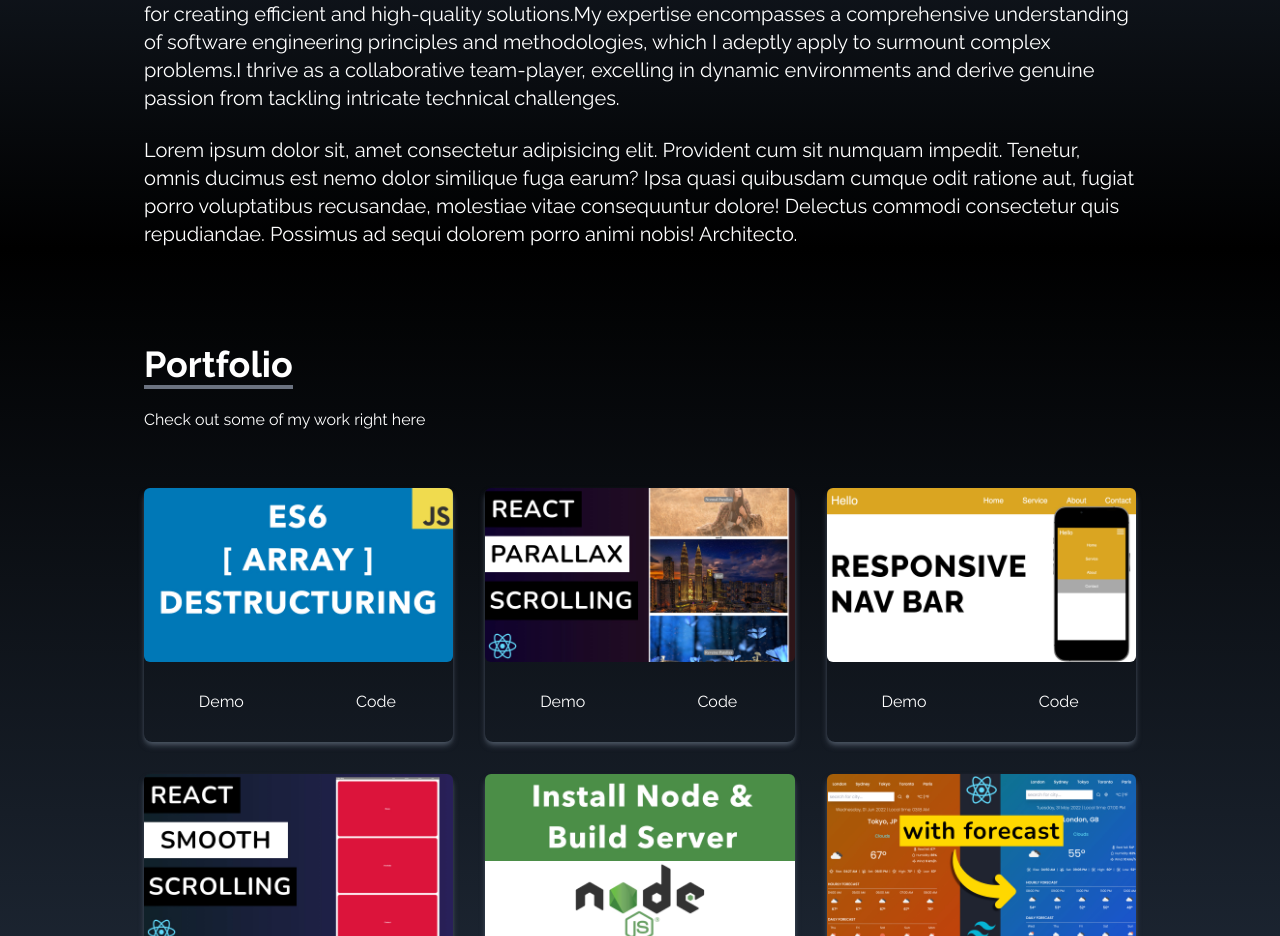
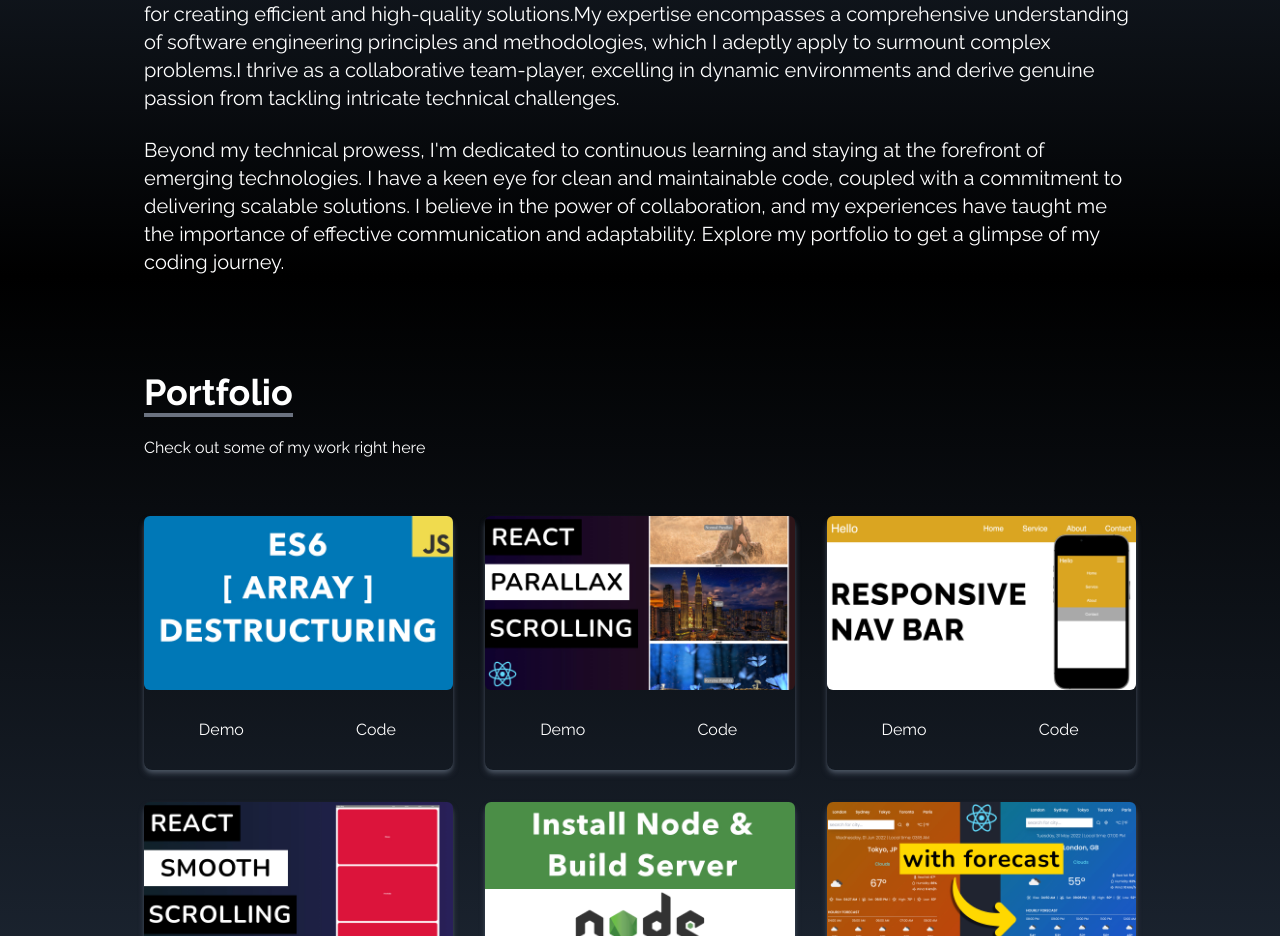
Before and after one commit to Nganga-A/myportfolio, a React (Create React App) app: page / in a window 1280 px wide. Shown: the part 1100-2036 px from the top of the page. Built offline with nearby package versions, Linux system fonts and the light colour scheme.

Commit message:
Modified About paragraph

```diff
--- a/src/components/About.jsx
+++ b/src/components/About.jsx
@@ -16,7 +16,7 @@ passion from tackling intricate technical challenges.
             </p>
             <br/>
             <p className='text-xl'>
-                Lorem ipsum dolor sit, amet consectetur adipisicing elit. Provident cum sit numquam impedit. Tenetur, omnis ducimus est nemo dolor similique fuga earum? Ipsa quasi quibusdam cumque odit ratione aut, fugiat porro voluptatibus recusandae, molestiae vitae consequuntur dolore! Delectus commodi consectetur quis repudiandae. Possimus ad sequi dolorem porro animi nobis! Architecto.
+            Beyond my technical prowess, I'm dedicated to continuous learning and staying at the forefront of emerging technologies. I have a keen eye for clean and maintainable code, coupled with a commitment to delivering scalable solutions. I believe in the power of collaboration, and my experiences have taught me the importance of effective communication and adaptability. Explore my portfolio to get a glimpse of my coding journey.
             </p>
         </div>
     </div>
```
